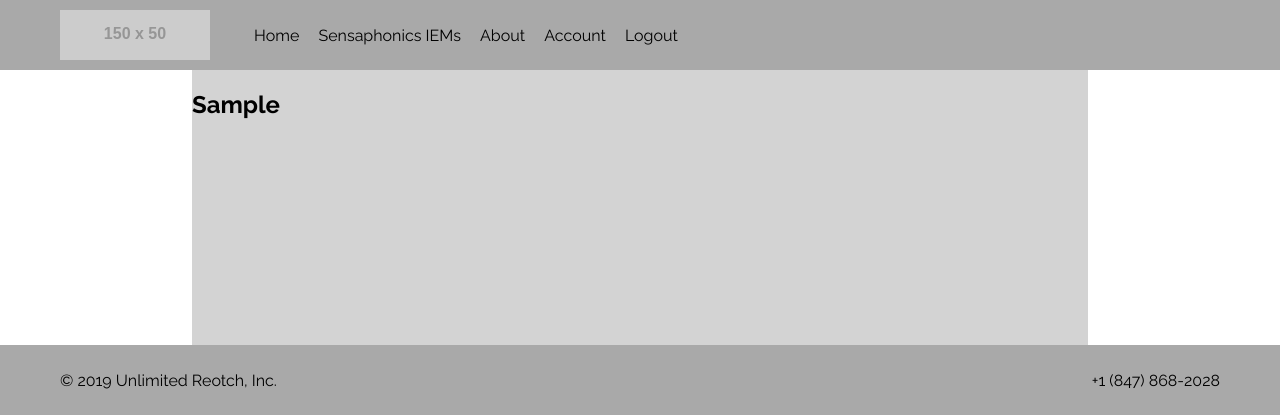
After one commit to reotch/sensaphonics, a Flask app: page /account in a window 1280 px wide. The commit adds this page. Shown: the top 420 px of the page. Run offline with Flask 2, Linux system fonts and the light colour scheme; the visitor is signed in with stand-in values (Sample User, id 1); data comes from the database, SQL or seed files in the repository; grey boxes labelled with a size stand in for pictures from a placeholder-image service; parts of the project's set-up code (start-up, migrations or seed data) failed here and were passed over; some libraries are stand-ins or nearby versions.

Commit message:
login/logout changes, redirects; added account routes

```diff
--- a/app/__init__.py
+++ b/app/__init__.py
@@ -23,5 +23,7 @@ db = SQLAlchemy(app)
 ma = Marshmallow(app)
 bcrypt = Bcrypt(app)
 login_manager = LoginManager(app)
+login_manager.login_view = 'login'
+# login_manager.login_message_category = 'info'   # bootstrap info flashed message
 
 from app import routes
--- a/app/models.py
+++ b/app/models.py
@@ -7,7 +7,7 @@ def load_user(customer_id):
 
 # ---------- [ Models ] ---------- #
 # create models
-class Product(db.Model, UserMixin):
+class Product(db.Model):
     id = db.Column(db.Integer, primary_key=True)
     model = db.Column(db.String(50), unique=True, nullable=False)
     description = db.Column(db.String(250), nullable=False)
@@ -28,7 +28,7 @@ class ProductSchema(ma.Schema):
 product_schema = ProductSchema(strict=True)
 products_schema = ProductSchema(many=True, strict=True)
 
-class Customer(db.Model):
+class Customer(db.Model, UserMixin):
     id = db.Column(db.Integer, primary_key=True)
     first_name = db.Column(db.String(100), nullable=False)
     last_name = db.Column(db.String(100), nullable=False)
--- a/app/routes.py
+++ b/app/routes.py
@@ -1,8 +1,8 @@
-from flask import render_template, url_for, request, jsonify, flash, redirect
+from flask import render_template, url_for, request, jsonify, flash, redirect, request
 from app import app, db, bcrypt
 from app.forms import RegistrationForm, LoginForm
 from app.models import Product, ProductSchema, Customer, Order
-from flask_login import login_user
+from flask_login import login_user, current_user, logout_user, login_required
 
 # ---------- [ Routes ] ---------- #
 # server/
@@ -15,6 +15,8 @@ def index():
 ''' This registration takes in user registration, adds and commits it to the database. The user registers and is returned to the login screen to log in.'''
 @app.route('/register', methods=['GET', 'POST'])
 def register():
+    if current_user.is_authenticated:
+        return redirect(url_for('index'))
     form = RegistrationForm()
     if form.validate_on_submit():
         hashed_pw = bcrypt.generate_password_hash(form.password.data).decode('utf-8')
@@ -30,17 +32,29 @@ def register():
 def login():
     form = LoginForm()
     if form.validate_on_submit():
-        # if form.email.data == 'xenu@sea.org' and form.password.data == 'password':
-        #     flash('Logged in and schitt')
-        #     return redirect(url_for('index'))
-        # else:
-        customer = Customer.query.filter_by(email = form.email.data).first()
-        if customer and bcrypt.check_password_hash(customer.password, form.password.data):
-            login_user(customer)
-            return redirect(url_for('index'))
+        user = Customer.query.filter_by(email=form.email.data).first()
+        if user and bcrypt.check_password_hash(user.password, form.password.data):
+            login_user(user, remember=form.remember.data)
+            next_page = request.args.get('next')
+            if next_page:
+                return redirect(next_page)
+            else:
+                return redirect(url_for('index'))
         else:
             flash('Nope. Try checking your email and password')
     return render_template('login.html', title='Login', form=form)
+
+@app.route('/logout')
+def logout():
+    logout_user()
+    return redirect(url_for('index'))
+
+
+@app.route('/account')
+@login_required
+def account():
+    return render_template('account.html', title='Account')
+
 
 # Create API route for creating product
 @app.route('/iems', methods = ['GET'])
--- a/app/static/css/main.css
+++ b/app/static/css/main.css
@@ -63,6 +63,11 @@ input {
     grid-column: 1 / 5;
 }
 
+#remember {
+    display: block;
+    text-align: left;
+}
+
 /* ---------- [ HEADER AND FOOTER ] ---------- */
 header * {
     display: inline;
--- /dev/null
+++ b/app/templates/account.html
@@ -0,0 +1,9 @@
+{% extends 'base.html' %}
+
+{% block head %}
+    <title>Account</title>
+{% endblock head %}
+
+{% block body %}
+    <h1>{{ current_user.first_name }}</h1>
+{% endblock body %}
--- a/app/templates/login.html
+++ b/app/templates/login.html
@@ -31,6 +31,10 @@
                         {{ form.password(class="form-field") }}
                     {% endif %}
                 </div>
+                <div id="remember">
+                    {{ form.remember(class="checkbox") }}
+                    {{ form.remember.label() }}
+                </div>
             </fieldset>
             <div>
                 {{ form.submit(class="button") }}
--- a/app/templates/nav.html
+++ b/app/templates/nav.html
@@ -4,7 +4,13 @@
         <li><a href="{{ url_for('index') }}">Home</a></li>
         <li><a href="{{ url_for('add_product') }}">Sensaphonics IEMs</a></li>
         <li><a href="{{ url_for('about') }}">About</a></li>
-        <li><a href="{{ url_for('login') }}">Login</a></li>
-        <li><a href="{{ url_for('register') }}">Register</a></li>
+        {% if current_user.is_authenticated %}
+            <li><a href="{{ url_for('account') }}">Account</a></li>
+            <li><a href="{{ url_for('logout') }}">Logout</a></li>
+        {% else %}
+            <li><a href="{{ url_for('login') }}">Login</a></li>
+            <li><a href="{{ url_for('register') }}">Register</a></li>
+        {% endif %}
+
     </ul>
 </div>
```
